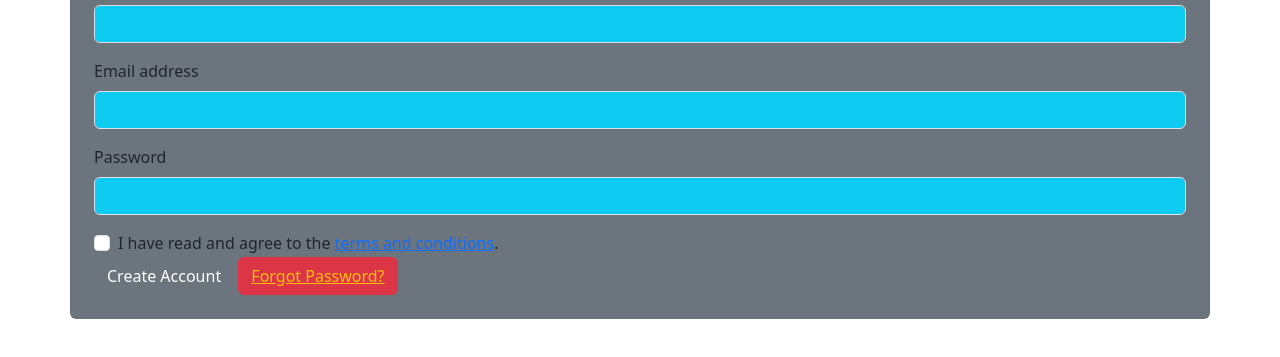
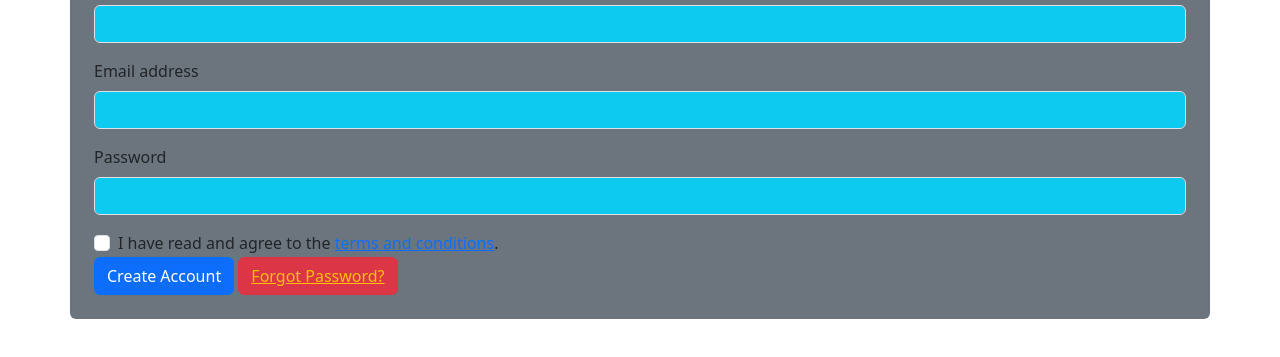
Before and after one commit to Loggingout/Passionate-Trap, a website built with Vite: page src/create-account.html in a window 1280 px wide. Shown: the part 211-568 px from the top of the page. Built offline with nearby package versions, Linux system fonts and the light colour scheme.

Commit message:
last commit applies.

```diff
--- a/src/create-account.html
+++ b/src/create-account.html
@@ -64,7 +64,7 @@
                             <p>You must agree before submitting.</p>
                         </div>
                     </div>
-                    <button type="submit" class="btn btn-secondary">Create Account</button>
+                    <button type="submit" class="btn btn-primary">Create Account</button>
                     <button type="reset" class="btn btn-danger"><a href="#" class="link-warning">Forgot Password?</a></button>
                 </form>
             </div>
```
